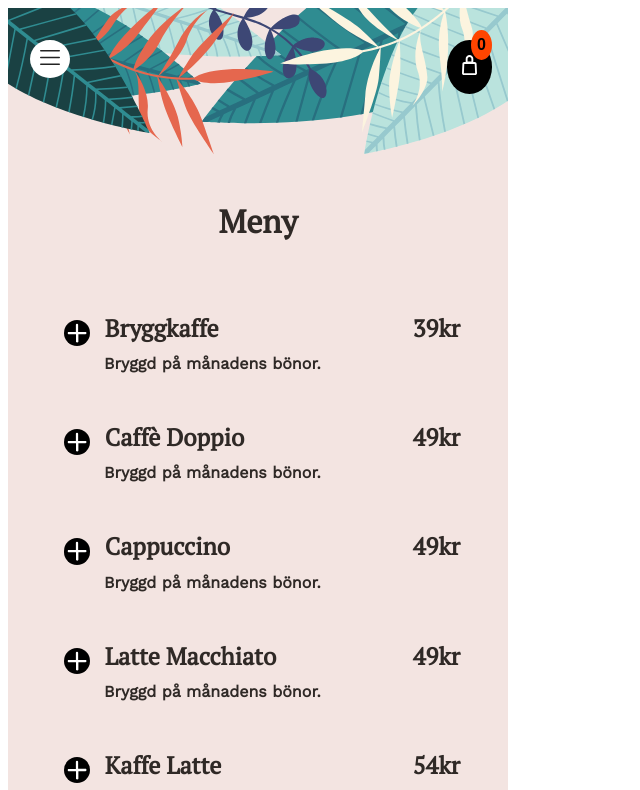
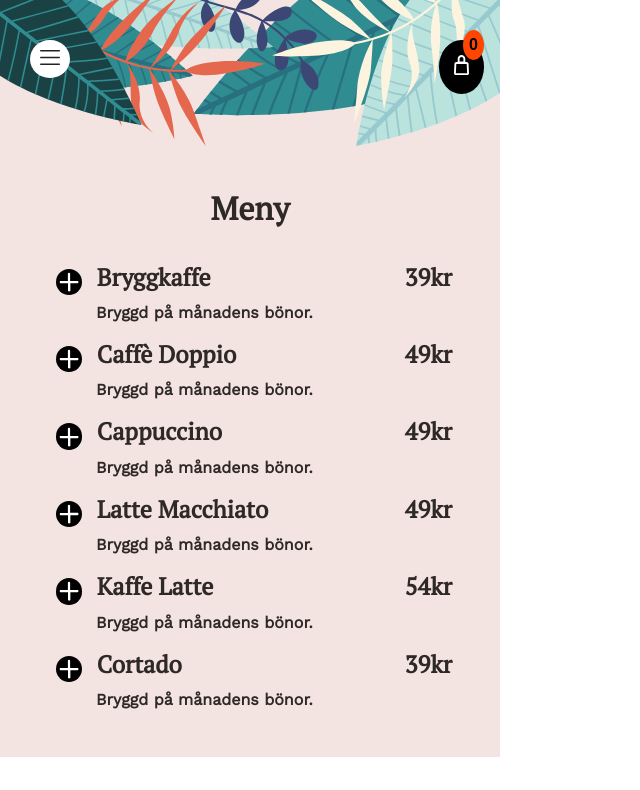
Before and after one commit to oskarskold/AirBean, a Vue app: page / in a window 1280 px wide. Shown: the top 790 px of the page, without its empty margins (0-640 px from the left). Built offline with nearby package versions, Linux system fonts and the light colour scheme.

Commit message:
Add 0margin 0padding to app

```diff
--- a/src/App.vue
+++ b/src/App.vue
@@ -4,7 +4,11 @@
   </div>
 </template>
 
-<style lang="scss" scoped>
+<style lang="scss">
+* {
+  margin: 0;
+  padding: 0;
+}
 #app {
   font-family: Avenir, Helvetica, Arial, sans-serif;
   -webkit-font-smoothing: antialiased;
```
